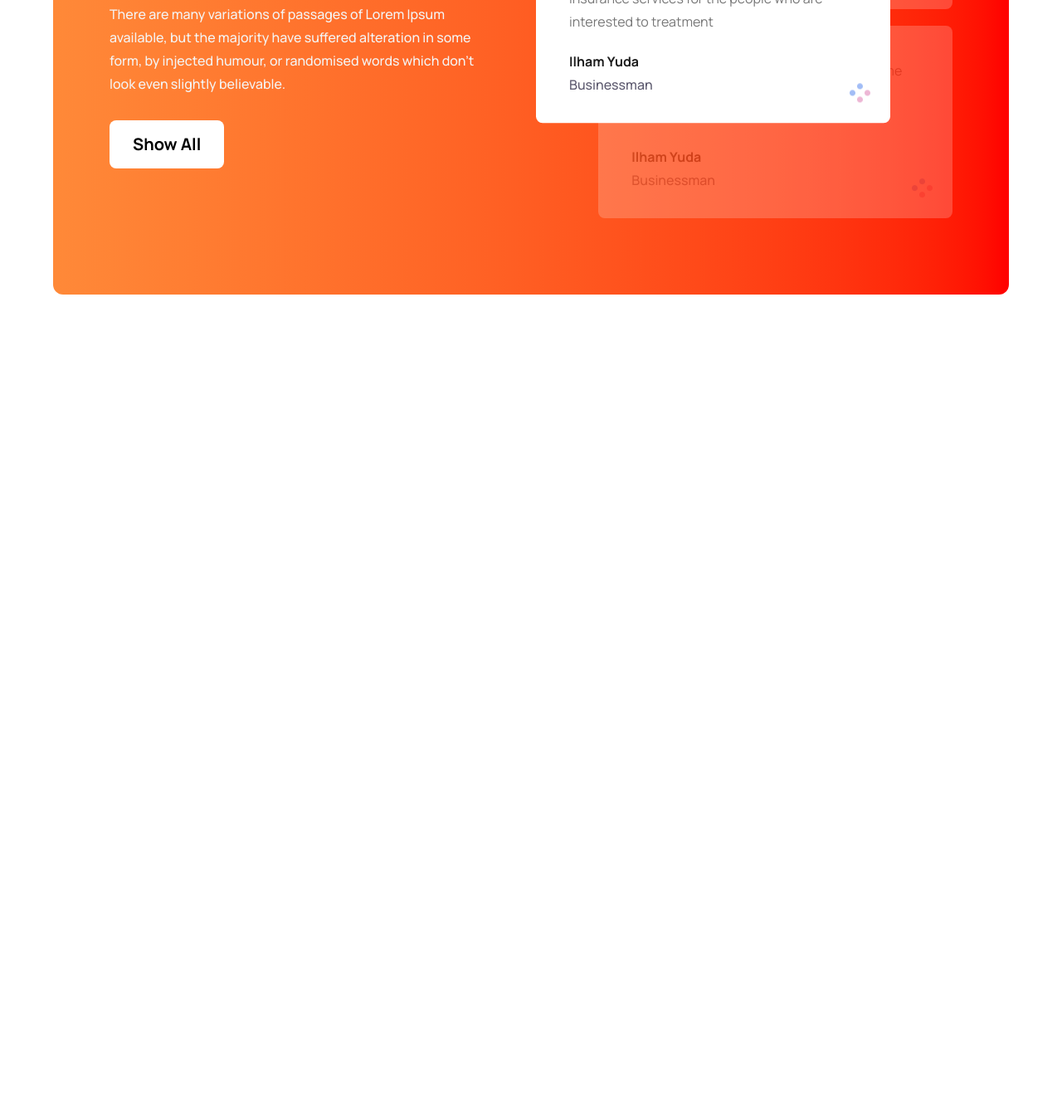
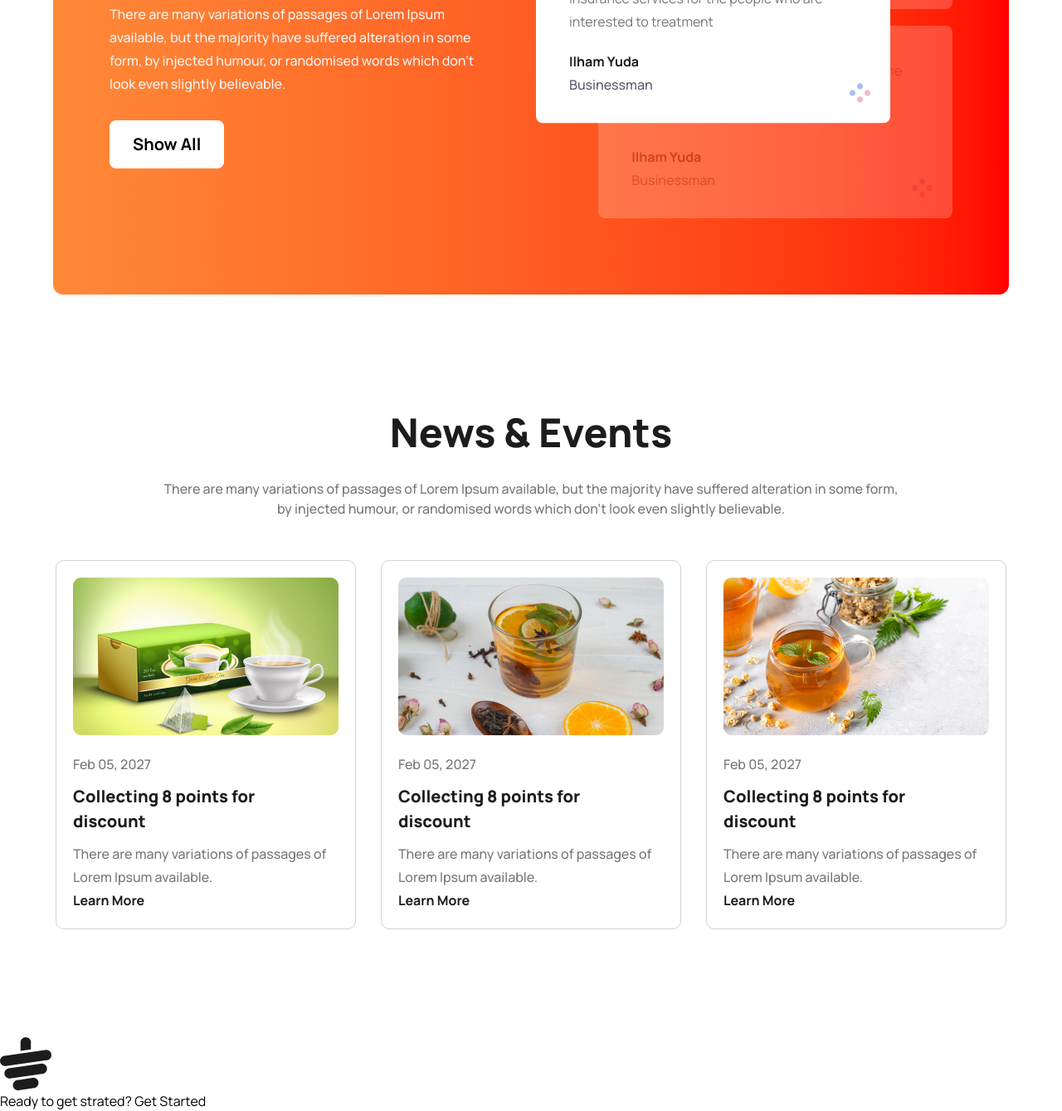
Before and after one commit to tawhidwebdev/tea-house, a plain HTML site: page index.html in a window 1280 px wide. Shown: the part 2463-3802 px from the top of the page at 83% size. Before the commit the page ends 2818 px from the top, so only its background shows below. Drawn offline with nearby package versions, Linux system fonts and the light colour scheme.

Commit message:
news and events section

```diff
--- a/index.html
+++ b/index.html
@@ -128,5 +128,47 @@
       </div>
     </div>
   </div>
+  <div class="news_and_events_section max-w-6xl mx-auto my-16 md:my-32.5 px-6 md:px-0">
+    <div class="main text-center">
+      <h2 class="text-4xl md:text-5xl/normal text-[#1C1C1C] font-extrabold">News & Events</h2>
+      <p class="test-base/[28px] text-[#777] font-medium mx-auto max-w-[900px] mt-5">There are many variations of passages of Lorem Ipsum available, but the majority have suffered alteration in some form, by injected humour, or randomised words which don't look even slightly believable.</p>
+      <div class="news_wrapper mt-12.5 grid grid-cols-1 md:grid-cols-3 gap-6">
+        <div class="news_card text-left border-1 border-[#D2D2D2] rounded-[10px] p-5 mx-auto">
+          <picture class="max-w-[320px] max-h-[190px] overflow-hidden rounded-[10px]"><img src="./images/news-1.png" alt="Image" class="bg-cover"></picture>
+          <div class="date text-base/[28px] text-[#777777] font-medium mt-5">Feb 05, 2027</div>
+          <h5 class="text-xl/normal text-[#1C1C1C] font-extrabold mt-2.5 max-w-56">Collecting 8 points for discount</h5>
+          <p class="text-base/[28px] text-[#777] font-medium mt-2.5 max-w-77.5">There are many variations of passages of Lorem Ipsum available.</p>
+          <span class="text-base/[28px] text-[#1C1C1C] font-bold mt-2.5">Learn More</span>
+        </div>
+        <div class="news_card text-left border-1 border-[#D2D2D2] rounded-[10px] p-5 mx-auto">
+          <picture class="max-w-[320px] max-h-[190px] overflow-hidden rounded-[10px]"><img src="./images/news-2.png" alt="Image" class="bg-cover"></picture>
+          <div class="date text-base/[28px] text-[#777777] font-medium mt-5">Feb 05, 2027</div>
+          <h5 class="text-xl/normal text-[#1C1C1C] font-extrabold mt-2.5 max-w-56">Collecting 8 points for discount</h5>
+          <p class="text-base/[28px] text-[#777] font-medium mt-2.5 max-w-77.5">There are many variations of passages of Lorem Ipsum available.</p>
+          <span class="text-base/[28px] text-[#1C1C1C] font-bold mt-2.5">Learn More</span>
+        </div>
+        <div class="news_card text-left border-1 border-[#D2D2D2] rounded-[10px] p-5 mx-auto">
+          <picture class="max-w-[320px] max-h-[190px] overflow-hidden rounded-[10px]"><img src="./images/news-3.png" alt="Image" class="bg-cover"></picture>
+          <div class="date text-base/[28px] text-[#777777] font-medium mt-5">Feb 05, 2027</div>
+          <h5 class="text-xl/normal text-[#1C1C1C] font-extrabold mt-2.5 max-w-56">Collecting 8 points for discount</h5>
+          <p class="text-base/[28px] text-[#777] font-medium mt-2.5 max-w-77.5">There are many variations of passages of Lorem Ipsum available.</p>
+          <span class="text-base/[28px] text-[#1C1C1C] font-bold mt-2.5">Learn More</span>
+        </div>
+      </div>
+    </div>
+  </div>
+  <div class="footer_section">
+    <div class="main">
+      <div class="logo_btn ">
+        <div class="logo">
+          <picture><img src="./images/cup.png" alt="Logo"></picture>
+        </div>
+        <div class="btn">
+          <span>Ready to get strated?</span>
+          <button>Get Started</button>
+        </div>
+      </div>
+    </div>
+  </div>
 </body>
 </html>
```
